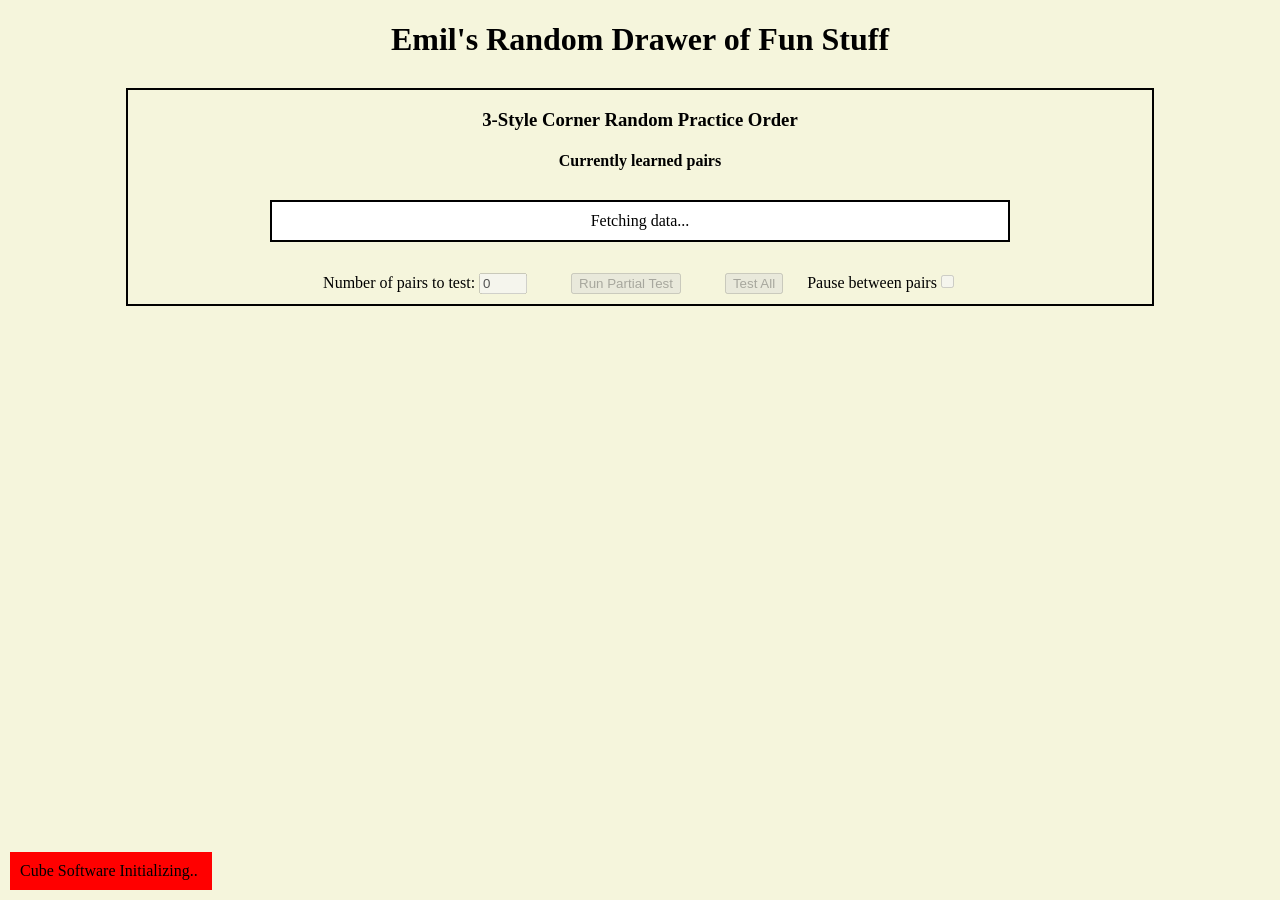
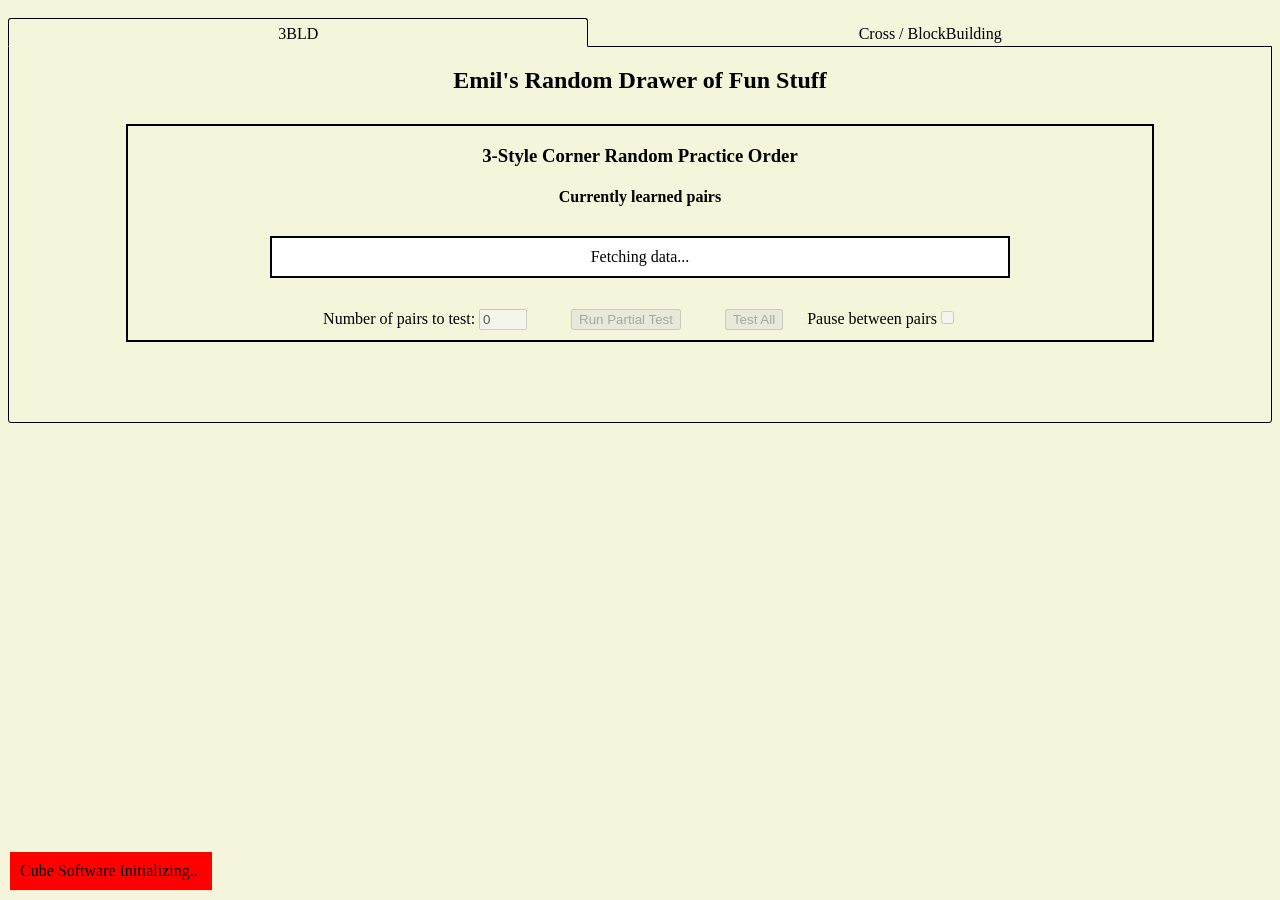
Before and after one commit to emilgoldsmith/emilgoldsmith.github.io, a Jekyll site: the page built from index.html, in a window 1280 px wide. Built offline with Jekyll 4.4.1, drawn with Linux system fonts in a browser that asks for light colours.

Commit message:
Add a super awesome nav bar

```diff
--- a/_layouts/default.html
+++ b/_layouts/default.html
@@ -12,16 +12,54 @@
         background-color: beige;
         text-align: center;
       }
+
+      .main-content {
+        border: 1px solid black;
+        border-radius: 0px 0px 3px 3px;
+        margin-top: -1px;
+        padding-bottom: 50px;
+      }
+
+      nav {
+        padding-top: 10px;
+        display: flex;
+      }
+      nav a {
+        flex-grow: 1;
+        display: block;
+        text-decoration: none;
+        color: inherit;
+        outline: none;
+        padding-top: 6px;
+        padding-bottom: 3px;
+        /* Don't make it visible unless selected / hovered over */
+        border: 1px solid transparent;
+        border-radius: 3px 3px 0 0;
+      }
+      nav a.active,
+      nav a:hover {
+        border-color: black black beige black;
+      }
+
+      nav a:hover:not(.active) {
+        border-color: black;
+      }
     </style>
     {{
       layout.extraHead
     }}
   </head>
   <body>
-    <h1>Emil's Random Drawer of Fun Stuff</h1>
+    <nav>
+      <a href="/" class="active">3BLD</a>
+      <a href="/cross-blockbuilding">Cross / BlockBuilding</a>
+    </nav>
     <noscript>
       You need to enable JavaScript to run this app.
     </noscript>
-    {{ content }}
+    <section class="main-content">
+      <h1>Emil's Random Drawer of Fun Stuff</h1>
+      {{ content }}
+    </section>
   </body>
 </html>
```
